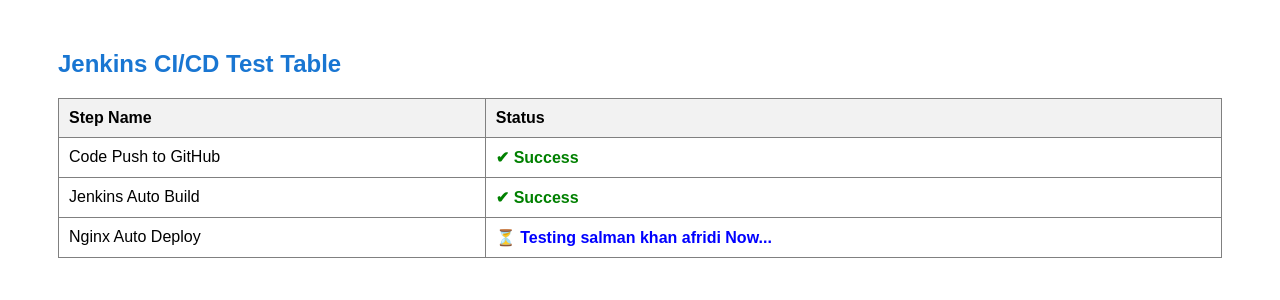
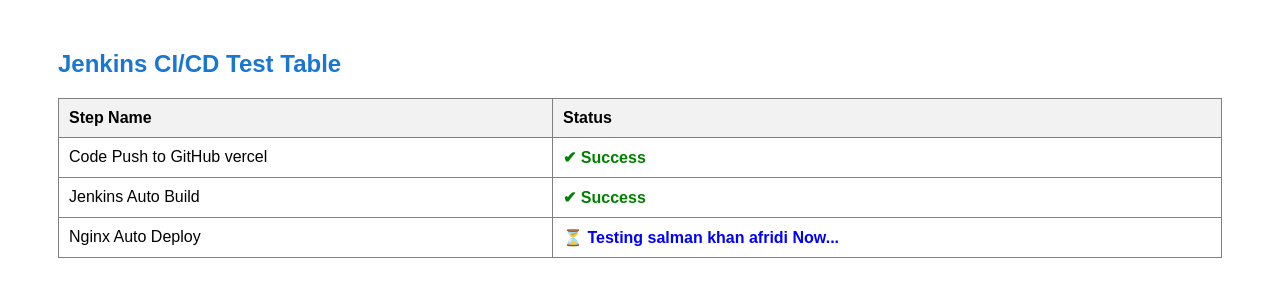
Before and after one commit to personalhacker1-gif/angularapp, an Angular app: page / in a window 1280 px wide. Shown: the top 300 px of the page. Built offline with nearby package versions, Linux system fonts and the light colour scheme.

Commit message:
vercel check

```diff
--- a/src/app/app.html
+++ b/src/app/app.html
@@ -9,7 +9,7 @@
     </thead>
     <tbody>
       <tr>
-        <td>Code Push to GitHub</td>
+        <td>Code Push to GitHub   vercel</td>
         <td style="color: green; font-weight: bold;">✔ Success</td>
       </tr>
       <tr>
```
